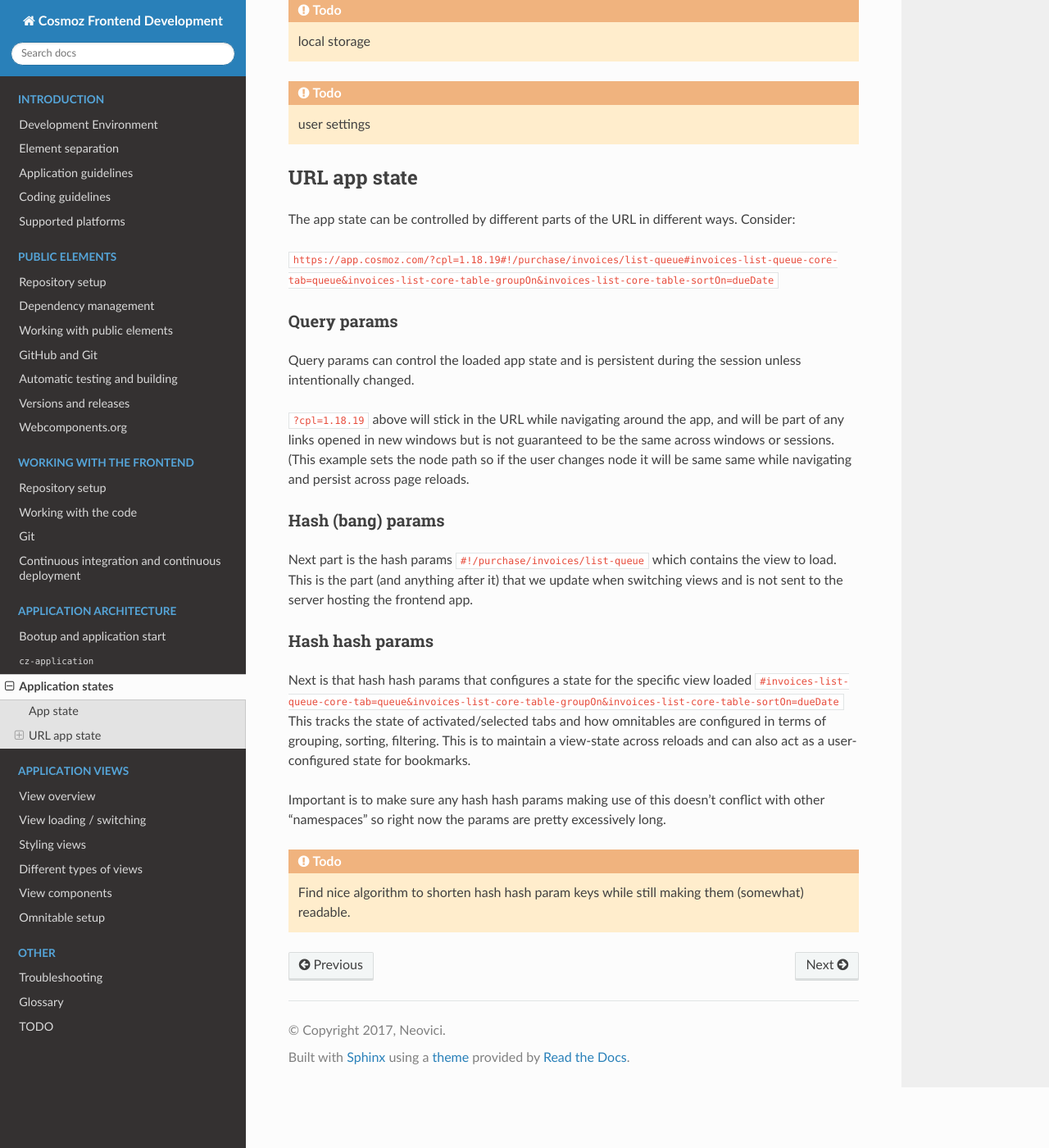
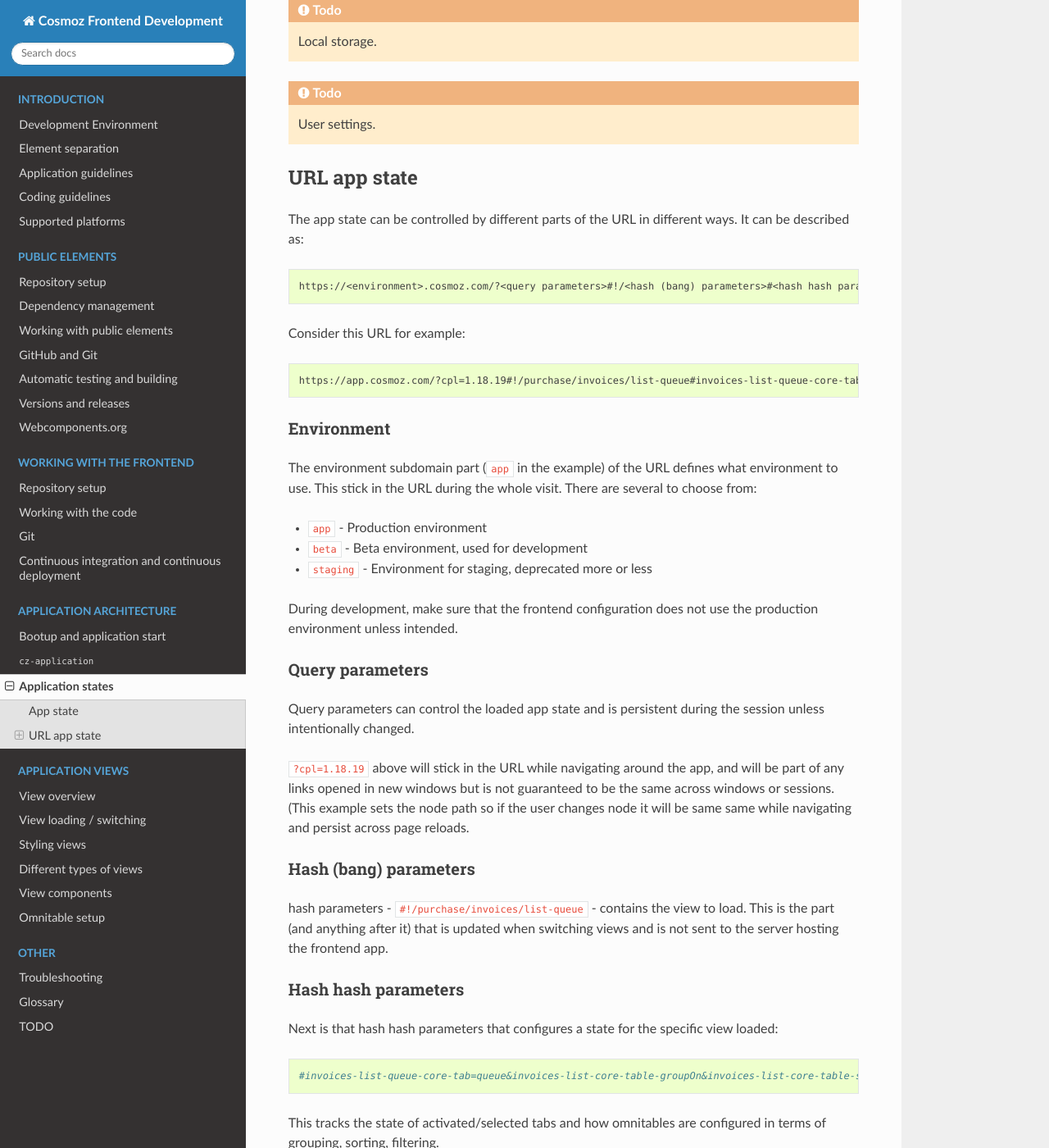
Before and after one commit to plumelo/cosmoz-frontend-rtd, a Sphinx documentation site: the page built from docs/app/30-states.rst, in a window 1280 px wide and 1400 px high, scrolled down 319 px. Shown: the whole window at 82% size. Built offline with Sphinx 7.4.7 and the Read the Docs theme 2.0.0, drawn with Linux system fonts in a browser that asks for light colours; some of the changed text lies outside the part shown.

Commit message:
docs/app/30-states, adding and updating content.

```diff
--- a/docs/app/30-states.rst
+++ b/docs/app/30-states.rst
@@ -4,39 +4,69 @@
 App state
 ---------
 
-.. todo:: Service workers
+.. todo:: Service workers.
 
-.. todo:: local storage
+.. todo:: Local storage.
 
-.. todo:: user settings
+.. todo:: User settings.
 
 URL app state
 -------------
 
 The app state can be controlled by different parts of the URL in different ways.
-Consider:
+It can be described as::
 
-``https://app.cosmoz.com/?cpl=1.18.19#!/purchase/invoices/list-queue#invoices-list-queue-core-tab=queue&invoices-list-core-table-groupOn&invoices-list-core-table-sortOn=dueDate``
+	https://<environment>.cosmoz.com/?<query parameters>#!/<hash (bang) parameters>#<hash hash parameters>
 
-Query params
-^^^^^^^^^^^^
-Query params can control the loaded app state and is persistent during the session unless intentionally changed.
+Consider this URL for example::
 
-``?cpl=1.18.19`` above will stick in the URL while navigating around the app, and will be part of any links opened in new windows but is not guaranteed
-to be the same across windows or sessions. (This example sets the node path so if the user changes node it will be same same while navigating and persist across
-page reloads.
+	https://app.cosmoz.com/?cpl=1.18.19#!/purchase/invoices/list-queue#invoices-list-queue-core-tab=queue&invoices-list-core-table-groupOn&invoices-list-core-table-sortOn=dueDate
 
-Hash (bang) params
-^^^^^^^^^^^^^^^^^^
-Next part is the hash params ``#!/purchase/invoices/list-queue`` which contains the view to load.
-This is the part (and anything after it) that we update when switching views and is not sent to the server hosting the frontend app.
+Environment
+^^^^^^^^^^^
 
-Hash hash params
+The environment subdomain part (``app`` in the example) of the URL defines what
+environment to use. This stick in the URL during the whole visit. There are
+several to choose from:
+
+* ``app`` - Production environment
+* ``beta`` - Beta environment, used for development
+* ``staging`` - Environment for staging, deprecated more or less
+
+During development, make sure that the frontend configuration does not use the
+production environment unless intended.
+
+Query parameters
 ^^^^^^^^^^^^^^^^
-Next is that hash hash params that configures a state for the specific view loaded ``#invoices-list-queue-core-tab=queue&invoices-list-core-table-groupOn&invoices-list-core-table-sortOn=dueDate``
-This tracks the state of activated/selected tabs and how omnitables are configured in terms of grouping, sorting, filtering.
-This is to maintain a view-state across reloads and can also act as a user-configured state for bookmarks.
+Query parameters can control the loaded app state and is persistent during the
+session unless intentionally changed.
 
-Important is to make sure any hash hash params making use of this doesn't conflict with other "namespaces" so right now the params are pretty excessively long.
+``?cpl=1.18.19`` above will stick in the URL while navigating around the app,
+and will be part of any links opened in new windows but is not guaranteed
+to be the same across windows or sessions. (This example sets the node path so
+if the user changes node it will be same same while navigating and persist
+across page reloads.
 
-.. todo:: Find nice algorithm to shorten hash hash param keys while still making them (somewhat) readable.
+Hash (bang) parameters
+^^^^^^^^^^^^^^^^^^^^^^
+hash parameters - ``#!/purchase/invoices/list-queue`` - contains the view to
+load. This is the part (and anything after it) that is updated when switching
+views and is not sent to the server hosting the frontend app.
+
+Hash hash parameters
+^^^^^^^^^^^^^^^^
+Next is that hash hash parameters that configures a state for the specific view loaded::
+
+	#invoices-list-queue-core-tab=queue&invoices-list-core-table-groupOn&invoices-list-core-table-sortOn=dueDate
+
+This tracks the state of activated/selected tabs and how omnitables are
+configured in terms of grouping, sorting, filtering.
+
+This is to maintain a view-state across reloads and can also act as a
+user-configured state for bookmarks.
+
+Important is to make sure any hash hash parameters making use of this doesn't
+conflict with other "namespaces" so right now the parameters are pretty
+excessively long.
+
+.. todo:: Find a suitable algorithm to shorten hash hash parameter keys while still making them (somewhat) readable.
```
